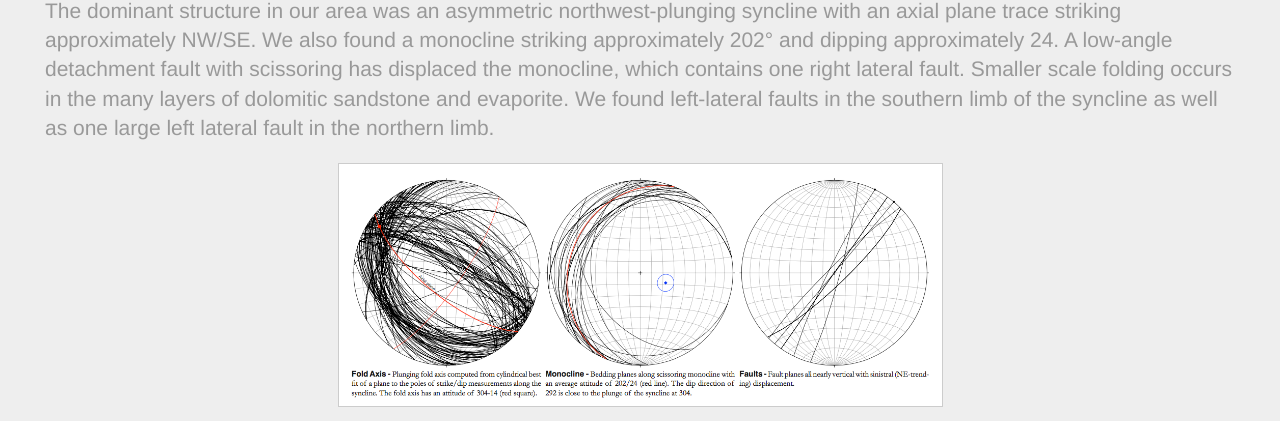
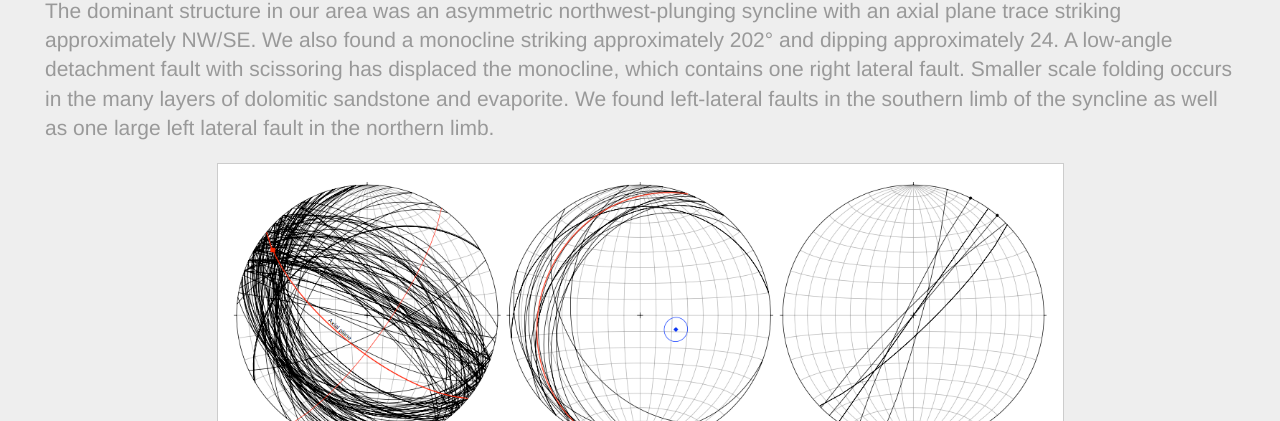
Before and after one commit to coronadom2294/Diligencia, a plain HTML site: page history.html in a window 1280 px wide. Shown: the part 177-598 px from the top of the page. Drawn offline with nearby package versions, Linux system fonts and the light colour scheme; a script that the page names is missing.

Commit message:
Update history.html

```diff
--- a/history.html
+++ b/history.html
@@ -53,7 +53,7 @@
               <h2> Kinematic Analysis </h2>
                       <p class="lead"> The dominant structure in our area was an asymmetric northwest-plunging syncline with an axial plane trace striking approximately NW/SE. We also found a monocline striking approximately 202° and dipping approximately 24. A low-angle detachment fault with scissoring has displaced the monocline, which contains one right lateral fault. Smaller scale folding occurs in the many layers of dolomitic sandstone and evaporite. We found left-lateral faults in the southern limb of the syncline as well as one large left lateral fault in the northern limb.
                       </p>
-         <img src="img1/kinematic.png" style=" width:50%" />
+         <img src="img1/kinematic.png" style=" width:70%" />
 
 
                <h2> Dynamic Analysis </h2>
```
